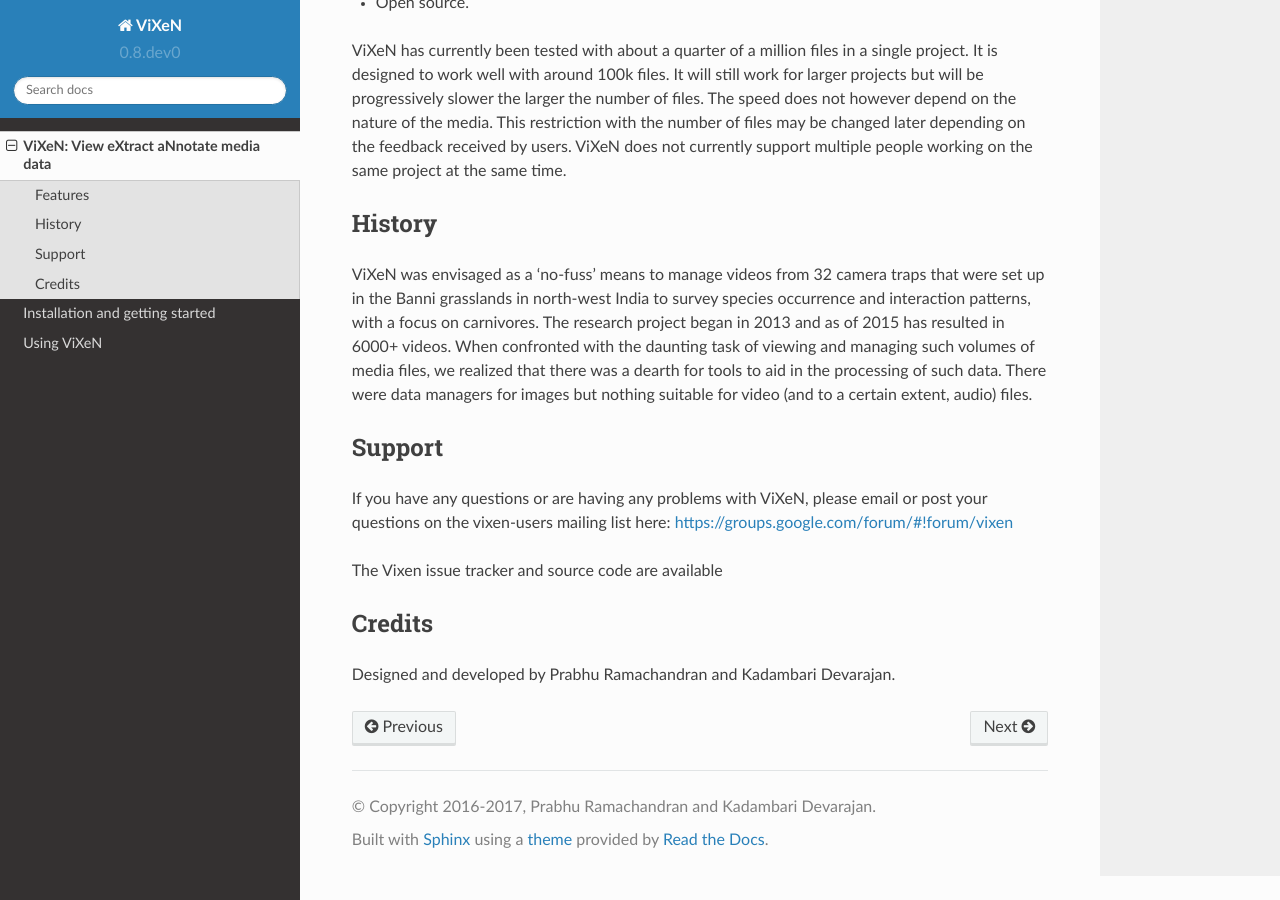
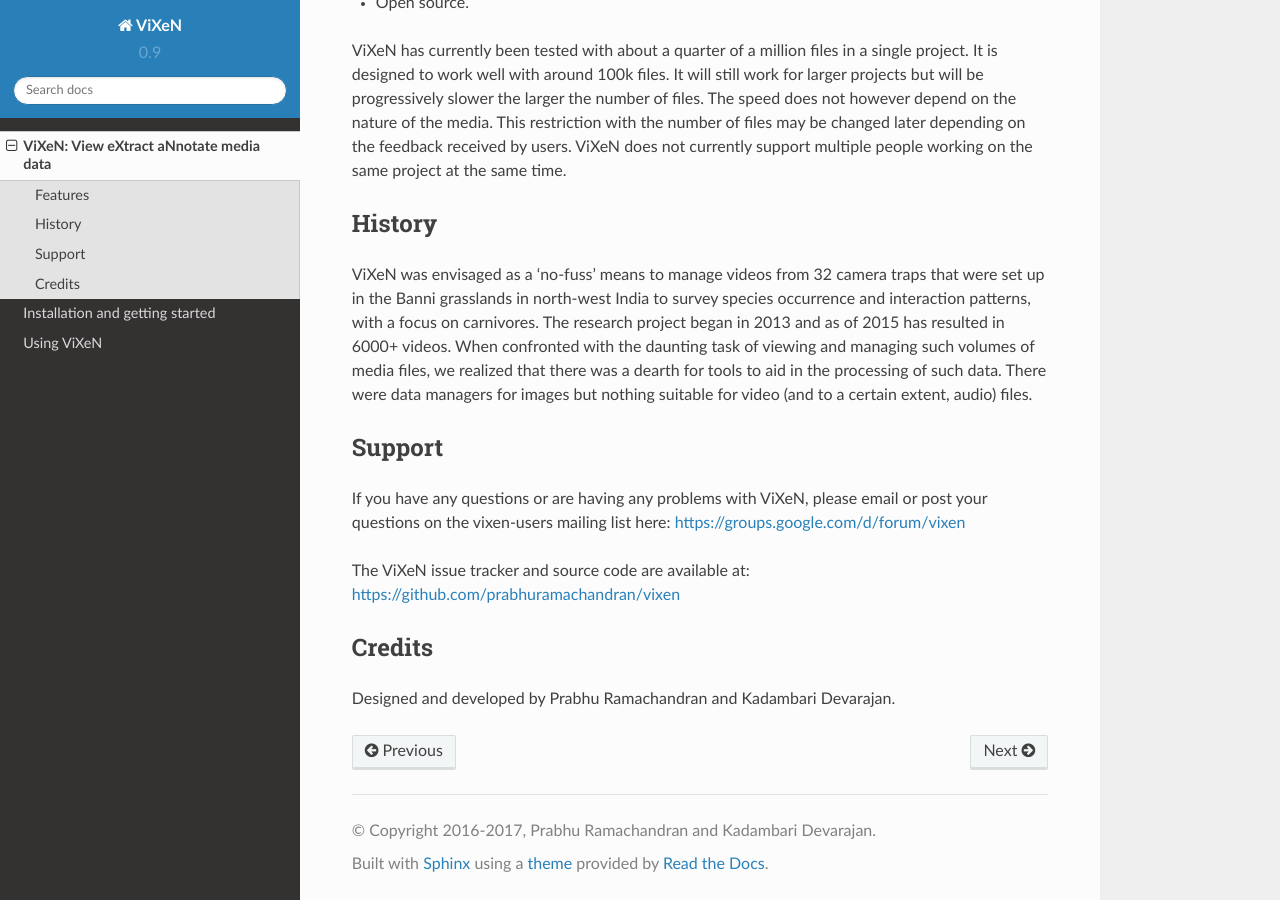
Before and after one commit to vixen-project/vixen, a Sphinx documentation site: the page built from docs/source/overview.rst, in a window 1280 px wide and 900 px high, scrolled down 681 px. Built offline with Sphinx 7.4.7 and the Read the Docs theme 2.0.0, drawn with Linux system fonts in a browser that asks for light colours.

Commit message:
Bump up version to 0.9 for release.
Also update README and fix some errors in the docs.

```diff
--- a/docs/source/installation.rst
+++ b/docs/source/installation.rst
@@ -144,4 +144,4 @@
 
 Email your log file to the developers or the mailing list.
 
-The ViXeN mailing list is available at https://groups.google.com/forum/#!forum/vixen
+The ViXeN mailing list is available at https://groups.google.com/d/forum/vixen
--- a/docs/source/overview.rst
+++ b/docs/source/overview.rst
@@ -59,9 +59,10 @@
 
 If you have any questions or are having any problems with ViXeN, please email
 or post your questions on the vixen-users mailing list here:
-https://groups.google.com/forum/#!forum/vixen
+https://groups.google.com/d/forum/vixen
 
-The Vixen issue tracker and source code are available
+The ViXeN issue tracker and source code are available at:
+https://github.com/prabhuramachandran/vixen
 
 
 --------
--- a/setup.py
+++ b/setup.py
@@ -9,7 +9,7 @@
     name='vixen',
     version=data.get('__version__'),
     author='Prabhu Ramachandran and Kadambari Devarajan',
-    author_email='prabhu@aero.iitb.ac.in',
+    author_email='vixen@googlegroups.com',
     description='View eXtract and aNnotate media',
     url='https://github.com/prabhuramachandran/vixen',
     packages=find_packages(),
--- a/vixen/__init__.py
+++ b/vixen/__init__.py
@@ -1 +1 @@
-__version__ = '0.8.dev0'
+__version__ = '0.9'
```
Also changed, not shown: README.md (+33 -0 lines).
